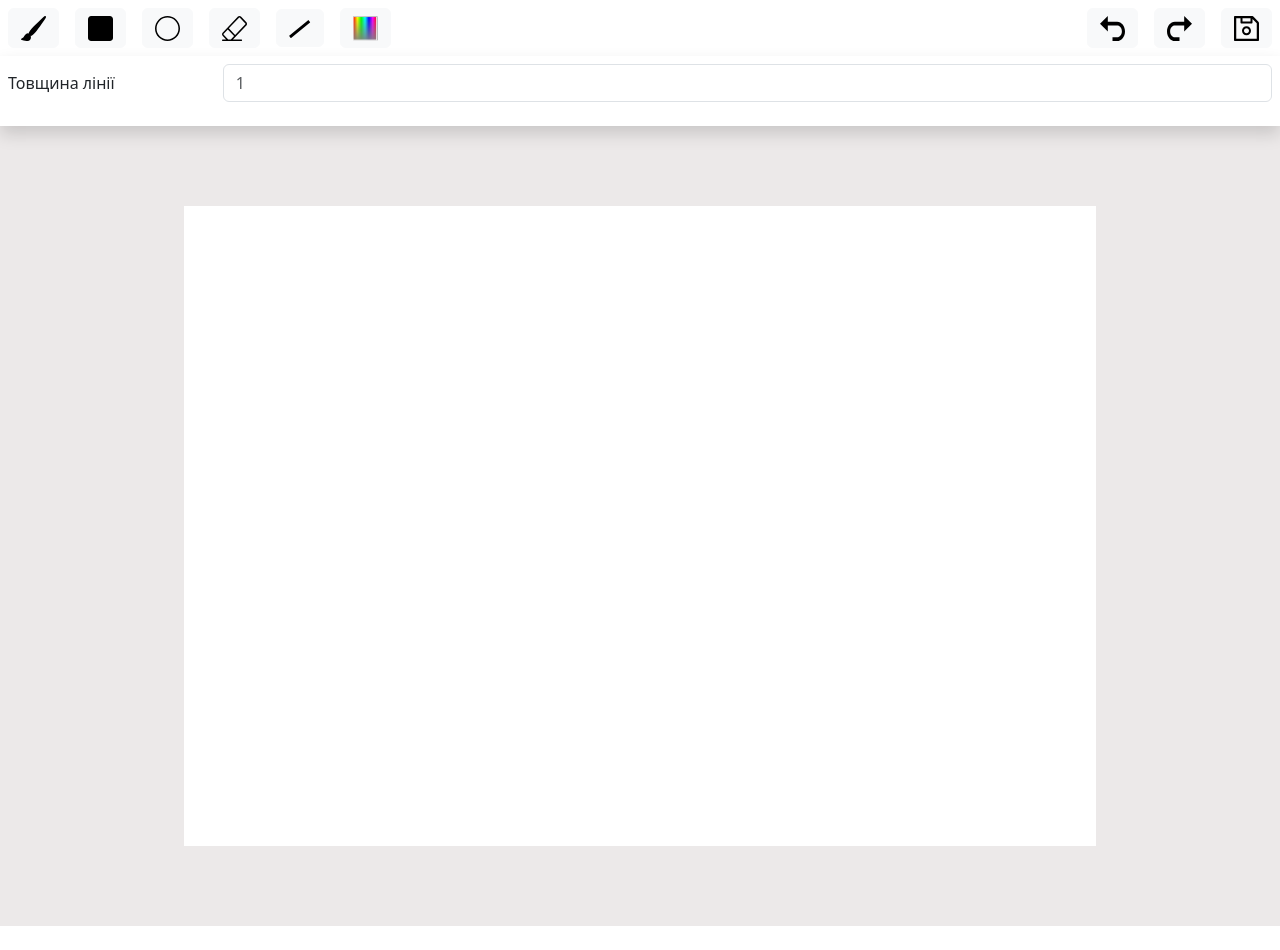
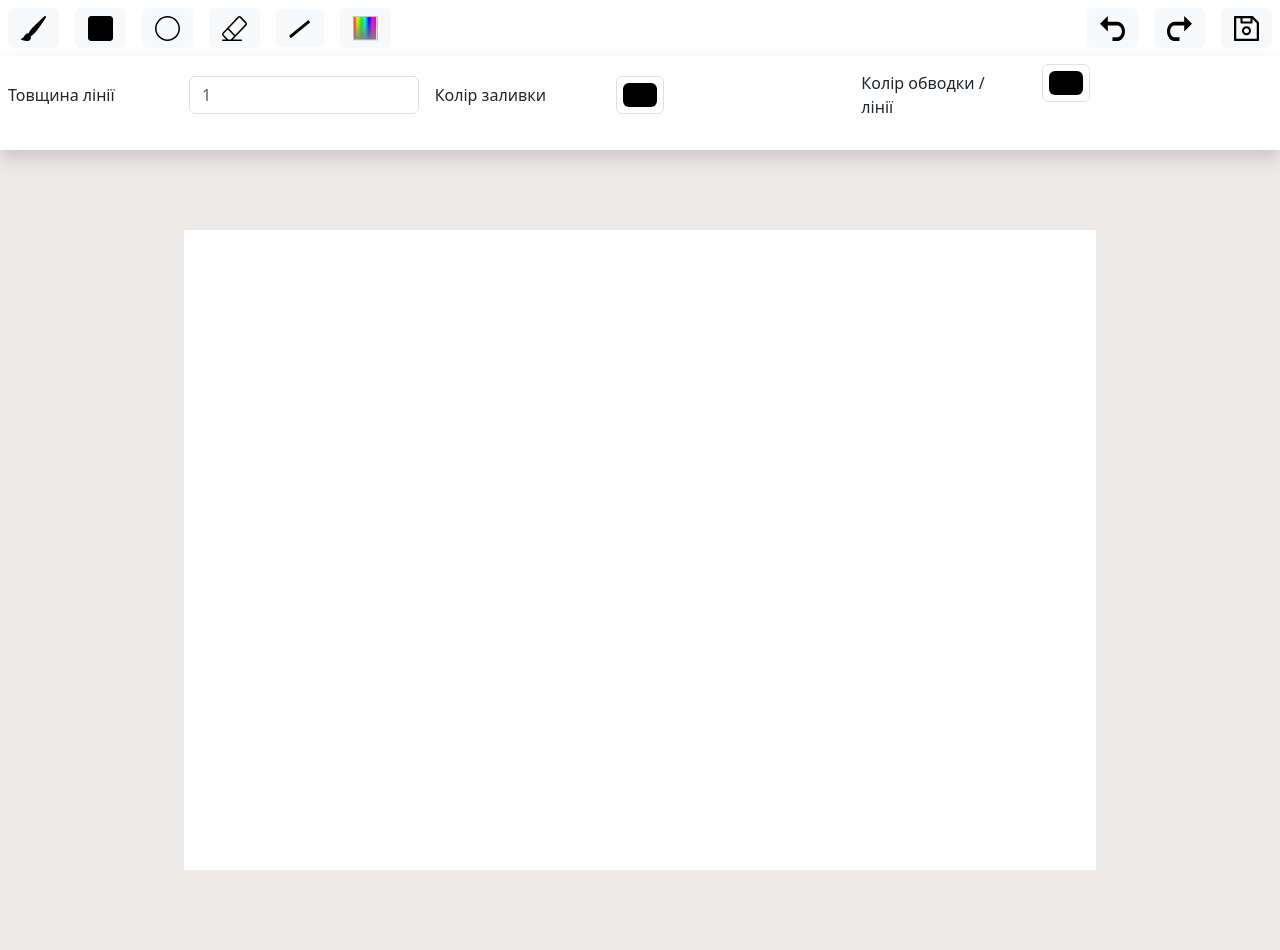
Before and after one commit to Iv-Li/ws_canvas, a React (Vite) app in the folder client/: page / in a window 1280 px wide. Before the commit the page ends 926 px from the top, so only its background shows below. Built offline with nearby package versions, Linux system fonts and the light colour scheme.

Commit message:
**Changes**: - tools logic - setting logic - ui

```diff
--- a/client/src/components/SettingBar.jsx
+++ b/client/src/components/SettingBar.jsx
@@ -1,16 +1,38 @@
 import { Stack, Form, Row, Col } from "react-bootstrap";
+import { observer } from "mobx-react-lite";
+import { useStoreContext } from "src/hooks/indes.js";
 
-const SettingBar = () => {
+const SettingBar = observer(() => {
+  const { tool } = useStoreContext()
+
   return (
-    <Stack className="shadow p-2 bg-white">
-      <Form.Group className="mb-3" controlId="exampleForm.ControlInput1" as={Row}>
-        <Form.Label column sm={2}>Товщина лінії</Form.Label>
-        <Col sm={10}>
-          <Form.Control type="number" placeholder="1" min={1}/>
-        </Col>
-      </Form.Group>
+    <Stack className="shadow p-2 bg-white" direction="horizontal" gap={3}>
+      <Col>
+        <Form.Group className="mb-3" controlId="exampleForm.ControlInput1" as={Row}>
+          <Form.Label column sm={5}>Товщина лінії</Form.Label>
+          <Col sm={7}>
+            <Form.Control type="number" placeholder="1" min={1} onChange={e => tool.setLineWidth(e.target.value)}/>
+          </Col>
+        </Form.Group>
+      </Col>
+      <Col>
+        <Form.Group className="mb-3" controlId="exampleForm.ControlInput1" as={Row}>
+          <Form.Label column sm={5}>Колір заливки</Form.Label>
+          <Col sm={7}>
+            <Form.Control type="color" onChange={e => tool.setFillColor(e.target.value)}/>
+          </Col>
+        </Form.Group>
+      </Col>
+      <Col>
+        <Form.Group className="mb-3" controlId="exampleForm.ControlInput1" as={Row}>
+          <Form.Label column sm={5}>Колір обводки / лінії</Form.Label>
+          <Col sm={7}>
+            <Form.Control type="color" onChange={e => tool.setStrokeColor(e.target.value)}/>
+          </Col>
+        </Form.Group>
+      </Col>
     </Stack>
   );
-};
+});
 
 export default SettingBar;
--- a/client/src/store/ToolState.js
+++ b/client/src/store/ToolState.js
@@ -13,6 +13,19 @@ class ToolState {
   get tool() {
     return this._tool
   }
+
+  setFillColor(color) {
+    this._tool.fillColor = color
+    console.log(this._tool)
+  }
+
+  setStrokeColor(color) {
+    this._tool.strokeColor = color
+  }
+
+  setLineWidth(width) {
+    this._tool.lineWidth = width
+  }
 }
 
 export default ToolState
--- a/client/src/tools/Tools.js
+++ b/client/src/tools/Tools.js
@@ -2,10 +2,8 @@ class Tools {
   constructor(canvas) {
     this.canvas = canvas
     this.ctx = this.canvas.getContext('2d')
-    this.defaultColor = '#000'
 
     this.destroy()
-    this.setDefault()
   }
 
   getMousePositionRelativeToElement(e) {
@@ -22,9 +20,16 @@ class Tools {
     this.canvas.onmousemove = null
   }
 
-  setDefault() {
-    this.ctx.strokeStyle = this.defaultColor
-    this.ctx.fillStyle = this.defaultColor
+  set fillColor(color) {
+    this.ctx.fillStyle = color
+  }
+
+  set strokeColor(color) {
+    this.ctx.strokeStyle = color
+  }
+
+  set lineWidth(width) {
+    this.ctx.lineWidth = width
   }
 }
 
```
Also changed, not shown: 2 other files (tests, documents, lock files or other folders).
